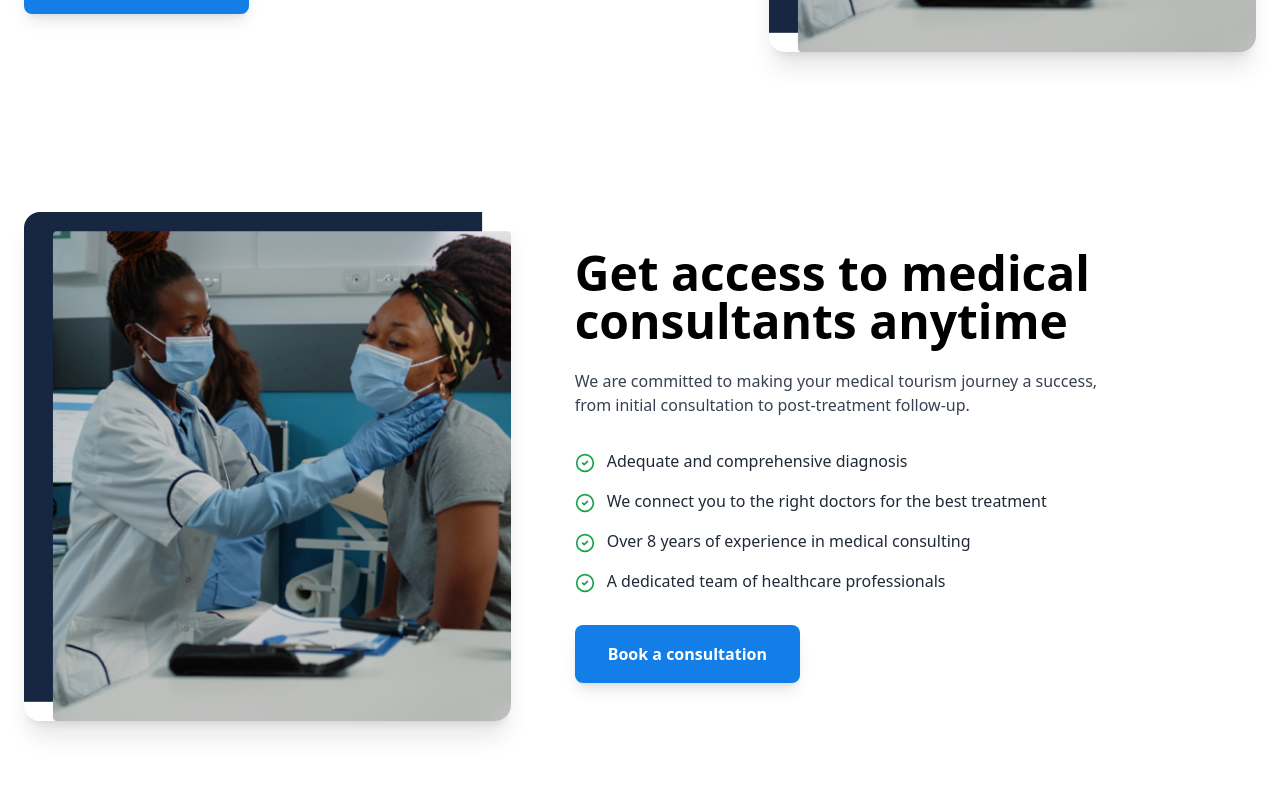
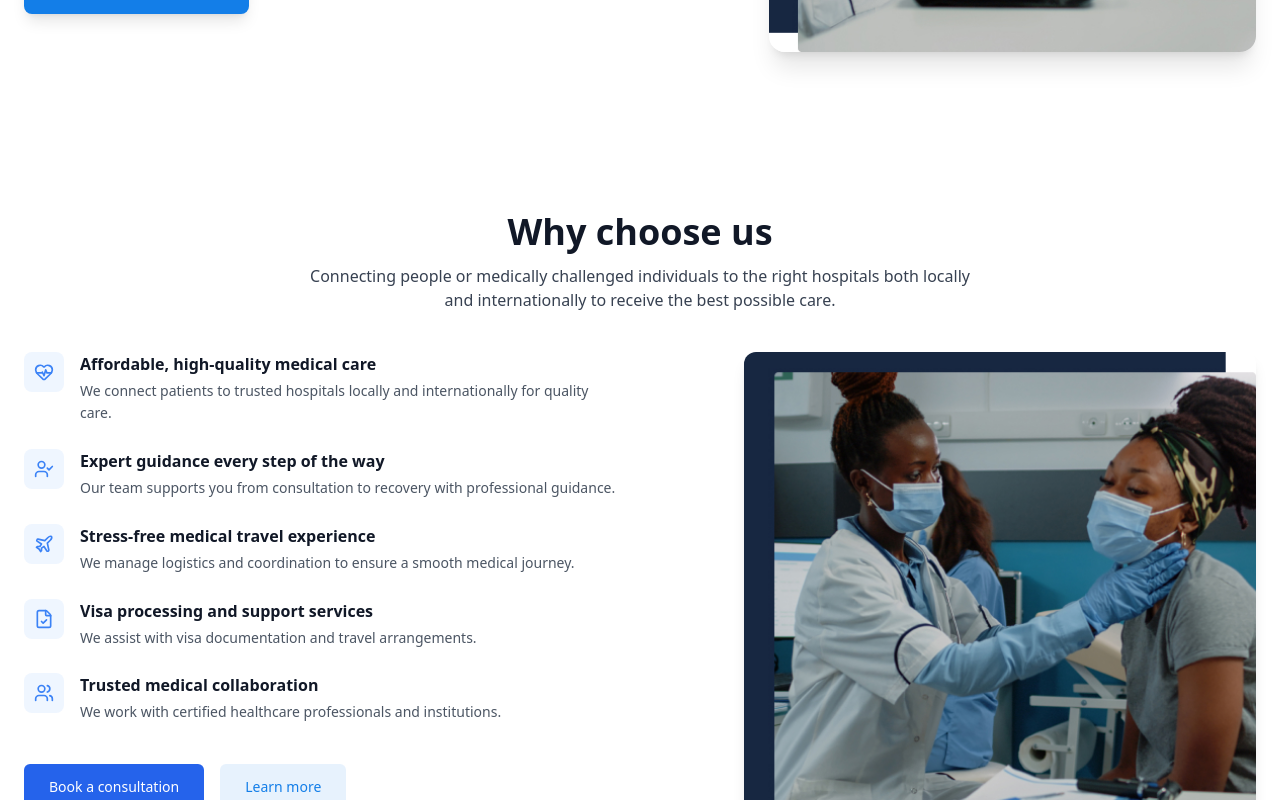
Before and after one commit to Binmuhammad001/healing-ways, a React (Vite) app: page / in a window 1280 px wide. Shown: the part 3560-4360 px from the top of the page. Built offline with nearby package versions, Linux system fonts and the light colour scheme.

Commit message:
Update Home.jsx

```diff
--- a/src/pages/Home.jsx
+++ b/src/pages/Home.jsx
@@ -6,7 +6,6 @@ import Section2 from "../components/home/section2";
 import ServicesSection from "../components/home/services"
 import Section3 from "../components/home/section3";
 import Section4 from "../components/home/section4";
-import Section5 from "../components/home/section5";
 import Section6 from "../components/home/section6";
 import Section7 from "../components/home/section7";
 import Section8 from "../components/home/section8";
@@ -23,7 +22,6 @@ export default function App(){
     <ServicesSection/>
     <Section3/>
     <Section4/>
-    <Section5/>
     <Section6/>
     <Section7/>
     <Section8/>
```
